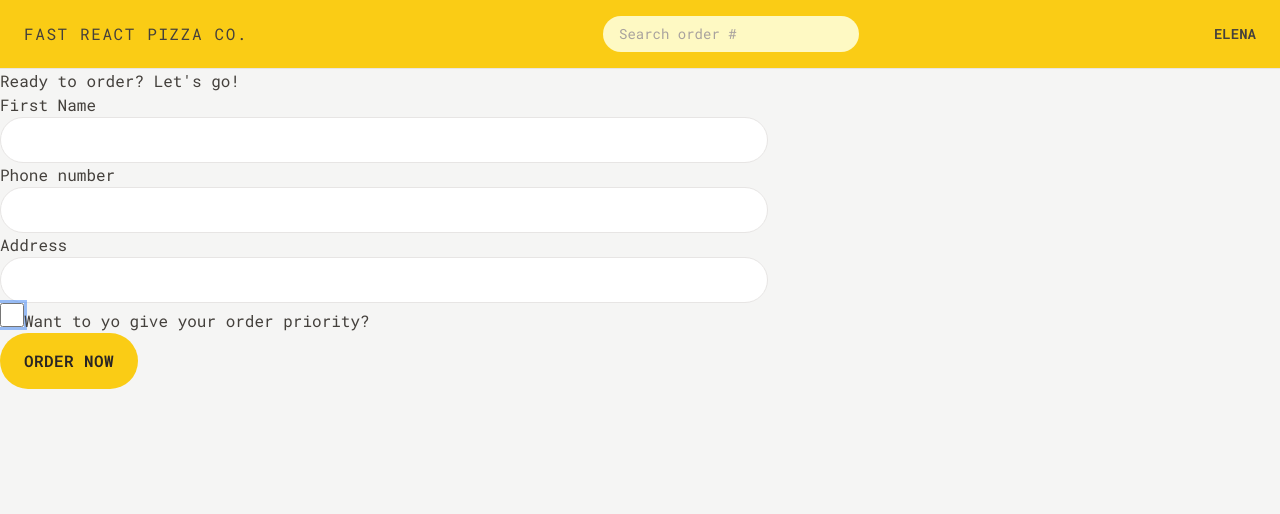
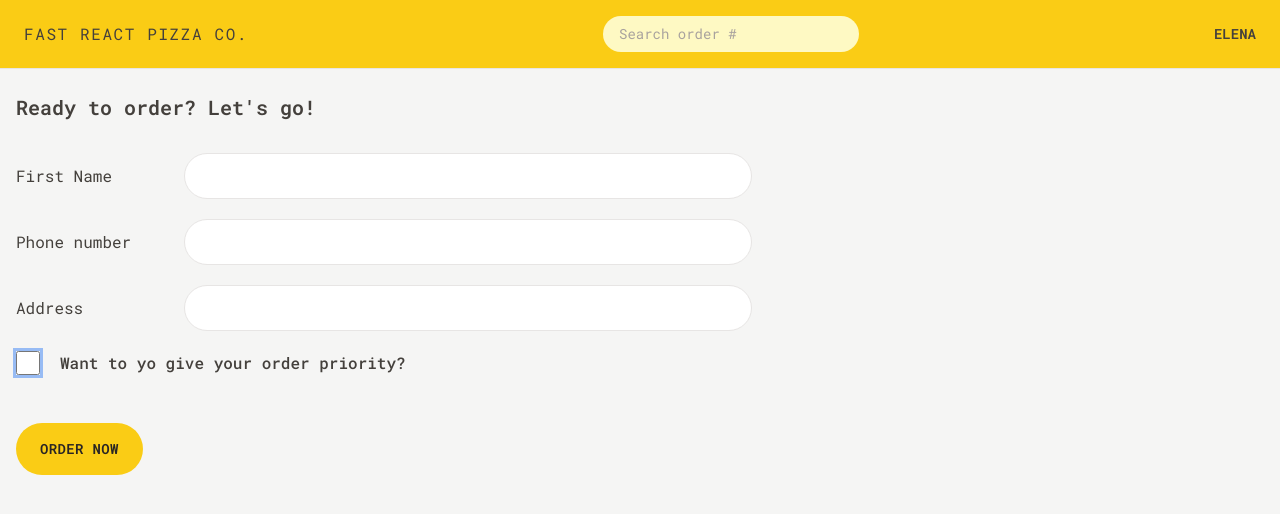
Before and after one commit to elenaharan/fast-react-pizza, a React (Vite) app: page /order/new in a window 1280 px wide. Shown: the top 514 px of the page. Built offline with nearby package versions, Linux system fonts and the light colour scheme.

Commit message:
Styling the order form

```diff
--- a/src/features/order/CreateOrder.jsx
+++ b/src/features/order/CreateOrder.jsx
@@ -41,46 +41,46 @@
   const formErrors = useActionData();
 
   return (
-    <div>
-      <h2>{`Ready to order? Let's go!`}</h2>
+    <div className="px-4 py-6">
+      <h2 className="text-xl mb-8 font-semibold">{`Ready to order? Let's go!`}</h2>
 
       <Form method="POST">
-        <div>
-          <label>First Name</label>
+        <div className="mb-5 flex flex-col gap-2 sm:flex-row sm:items-center">
+          <label className="sm:basis-40">First Name</label>
           <input
-            className="input"
+            className="input grow"
             type="text"
             name="customer"
             required
           />
         </div>
 
-        <div>
-          <label>Phone number</label>
-          <div>
+        <div className="mb-5 flex flex-col gap-2 sm:flex-row sm:items-center">
+          <label className="sm:basis-40">Phone number</label>
+          <div className="grow">
             <input
-              className="input"
+              className="input w-full"
               type="tel"
               name="phone"
               required
             />
+          {formErrors?.phone && <p className="mt-2 rounded-md bg-red-100 p-2 text-xs text-red-700">{formErrors.phone}</p>}
           </div>
-          {formErrors?.phone && <p>{formErrors.phone}</p>}
         </div>
 
-        <div>
-          <label>Address</label>
-          <div>
+        <div className="mb-5 flex flex-col gap-2 sm:flex-row sm:items-center">
+          <label className="sm:basis-40">Address</label>
+          <div className="grow">
             <input
               type="text"
               name="address"
               required
-              className="input"
+              className="input w-full"
             />
           </div>
         </div>
 
-        <div>
+        <div className="mb-12 flex gap-5 items-center">
           <input
             className="h-6 w-6 accent-yellow-400 focus:outline-none focus: ring focus:ring-yellow-400 focus-ring-offset-2"
             type="checkbox"
@@ -89,7 +89,7 @@
             // value={withPriority}
             // onChange={(e) => setWithPriority(e.target.checked)}
           />
-          <label htmlFor="priority">Want to yo give your order priority?</label>
+          <label htmlFor="priority" className="font-medium">Want to yo give your order priority?</label>
         </div>
 
         <div>
--- a/src/index.css
+++ b/src/index.css
@@ -4,7 +4,7 @@
 
 @layer components {
   .input {
-    @apply rounded-full border border-stone-200 px-4 py-2 text-sm transition-all duration-300 focus:outline-none focus:ring focus:ring-yellow-400 w-full md:px-6 md:py-3
+    @apply rounded-full border border-stone-200 px-4 py-2 text-sm transition-all duration-300 focus:outline-none focus:ring focus:ring-yellow-400 md:px-6 md:py-3
   }
 
   .loader {
--- a/src/ui/Button.jsx
+++ b/src/ui/Button.jsx
@@ -3,12 +3,12 @@
 function Button({children, disabled, to, type}) {
 
 
-	const base = "bg-yellow-400 uppercase font-semibold text-stone-800 inline-block tracking-wide rounded-full hover:bg-yellow-300 transition-colors duration-300 focus:outline-none focus:ring focus:ring-yellow-300 focus:ring-offset-2 disabled:cursor-not-allowed";
+	const base = "bg-yellow-400 uppercase font-semibold text-stone-800 inline-block tracking-wide rounded-full hover:bg-yellow-300 transition-colors duration-300 focus:outline-none focus:ring focus:ring-yellow-300 focus:ring-offset-2 disabled:cursor-not-allowed text-sm";
 
 const styles = {
 	primary: base + ' py-3 px-4 md:px-6 md:py-4',
 	small: base + ' px-4 py-2 md:px-5 md:py-2.5 text-xs',
-	secondary: "py-2.4 px-4 md:px-6 md:py-3.5 border-2 border-stone-300uppercase font-semibold text-stone-400 inline-block tracking-wide rounded-full hover:bg-stone-300 hover:text-stone-800 focus:text-stone-800 transition-colors duration-300 focus:outline-none focus:ring focus:ring-stone-200 focus:ring-offset-2 disabled:cursor-not-allowed"
+	secondary: "py-2.4 px-4 md:px-6 md:py-3.5 border-2 border-stone-300uppercase font-semibold text-stone-400 inline-block tracking-wide rounded-full hover:bg-stone-300 hover:text-stone-800 focus:text-stone-800 transition-colors duration-300 focus:outline-none focus:ring focus:ring-stone-200 focus:ring-offset-2 disabled:cursor-not-allowed text-sm"
 }
 
 if (to) return <Link className={styles[type]} to={to}>{children}</Link>
```
Also changed, not shown: index.html (+2 -2 lines).
